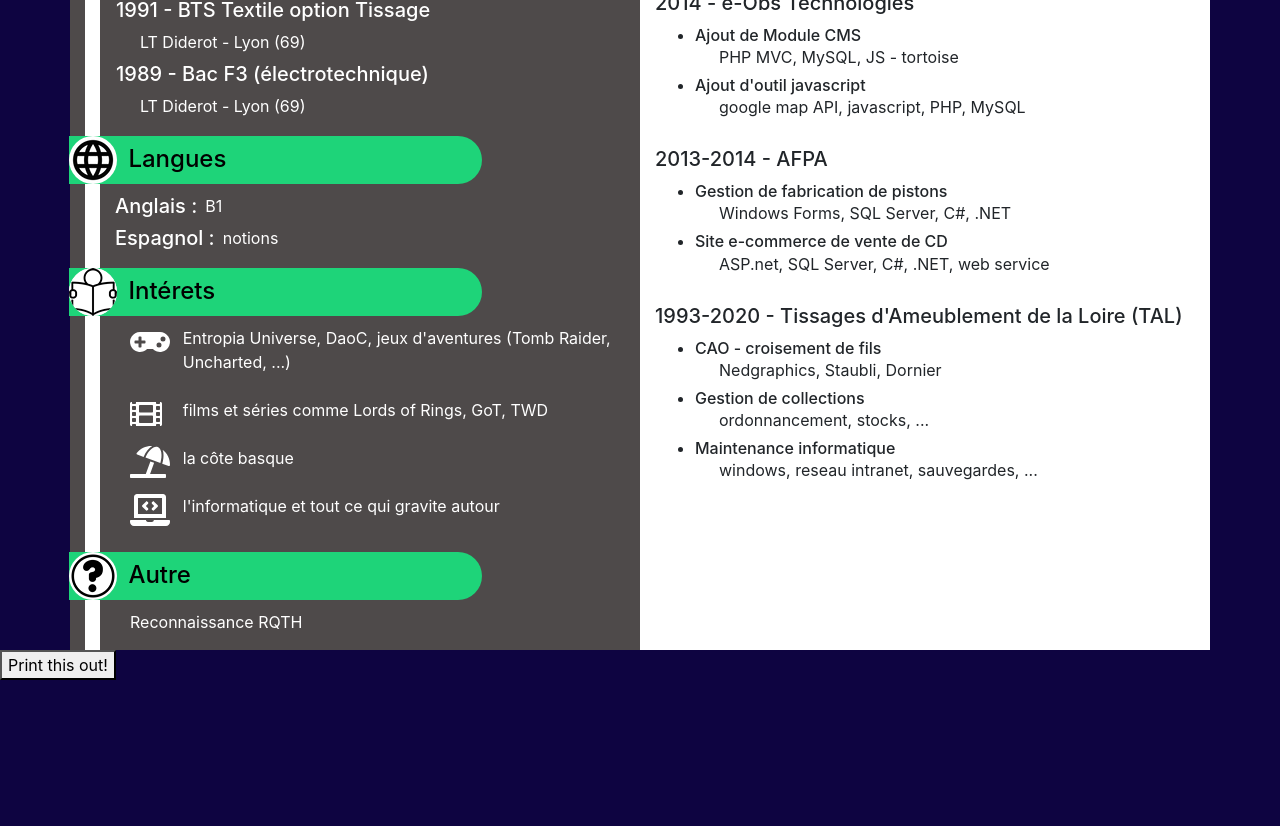
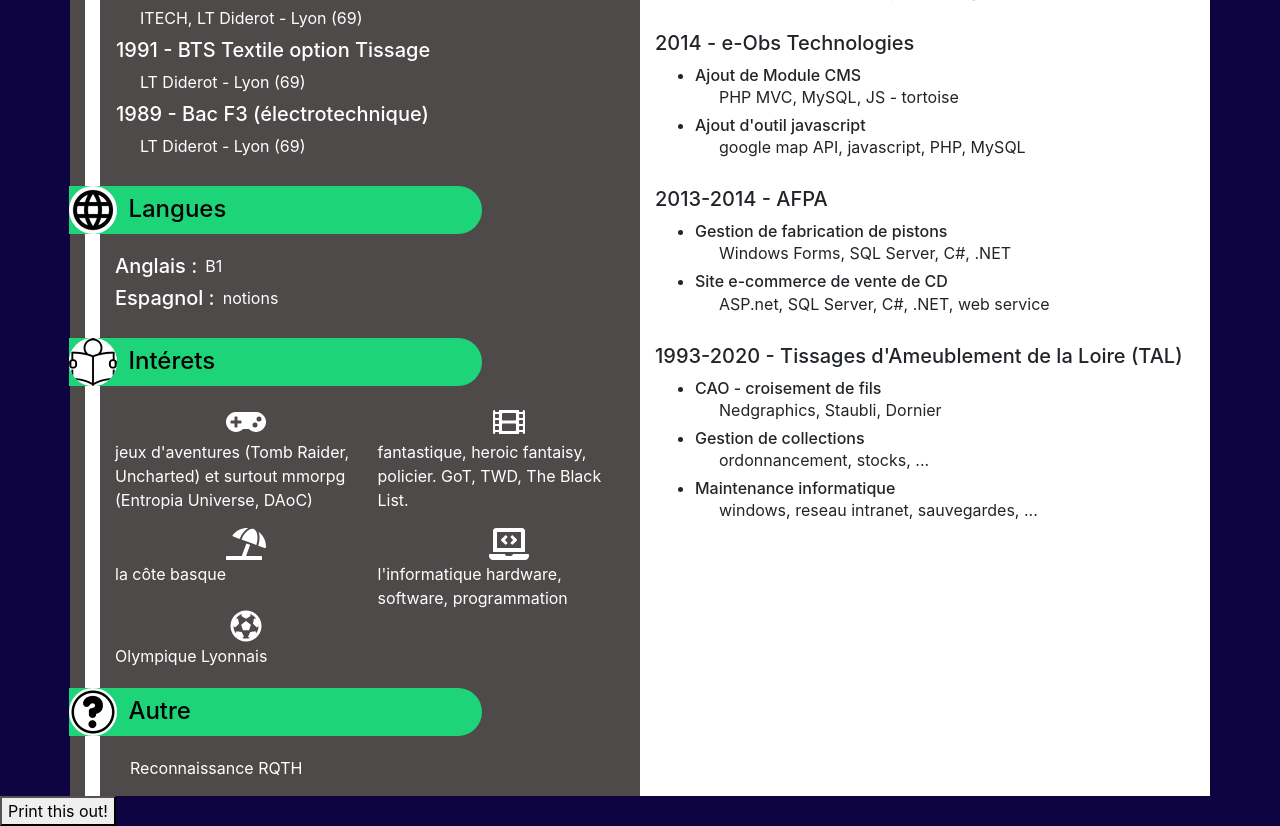
Before and after one commit to DavidDvpt/dev-web-cv, a React (Create React App) app: page /curriculum in a window 1280 px wide. Shown: the part 780-1606 px from the top of the page. Before the commit the page ends 1460 px from the top, so only its background shows below. Built offline with nearby package versions, Linux system fonts and the light colour scheme.

Commit message:
add football + css in row

```diff
--- a/src/components/Curriculum/Interets.jsx
+++ b/src/components/Curriculum/Interets.jsx
@@ -3,6 +3,7 @@ import {
     faGamepad,
     faLaptopCode,
     faUmbrellaBeach,
+    faFutbol,
 } from "@fortawesome/free-solid-svg-icons";
 import { FontAwesomeIcon } from "@fortawesome/react-fontawesome";
 import { Col, Row } from "reactstrap";
@@ -11,48 +12,60 @@ import hobby from "../../images/hobby.png";
 
 function Interets() {
     return (
-        <Row>
-            <Col>
-                <h4 className="title titleColLeft col-10">
-                    <img src={hobby} alt="profil" className="profilIcon" />{" "}
-                    Intérets
-                </h4>
-            </Col>
-
-            <Col className="col-12">
-                <Row className="mb-2">
-                    <Col className="col-1">
+        <>
+            <Row>
+                <Col>
+                    <h4 className="title titleColLeft col-10">
+                        <img src={hobby} alt="profil" className="profilIcon" />{" "}
+                        Intérets
+                    </h4>
+                </Col>
+            </Row>
+            <Row className="p-0 mb-3">
+                <Col className="p-0">
+                    <div className="text-center">
                         <FontAwesomeIcon icon={faGamepad} size="2x" />
-                    </Col>
-                    <p className="col-11 pl-4">
-                        Entropia Universe, DaoC, jeux d'aventures (Tomb Raider,
-                        Uncharted, ...)
+                    </div>
+                    <p className="col-11 p-0 m-0">
+                        jeux d'aventures (Tomb Raider, Uncharted) et surtout
+                        mmorpg (Entropia Universe, DAoC)
                     </p>
-                </Row>
-                <Row className="mb-2">
-                    <Col className="col-1">
+                </Col>
+                <Col className="p-0 ">
+                    <div className="text-center">
                         <FontAwesomeIcon icon={faFilm} size="2x" />
-                    </Col>
-                    <p className="col-11 pl-4">
-                        films et séries comme Lords of Rings, GoT, TWD
+                    </div>
+                    <p className="col-11 p-0 m-0">
+                        fantastique, heroic fantaisy, policier. GoT, TWD, The
+                        Black List.
                     </p>
-                </Row>
-                <Row className="mb-2">
-                    <Col className="col-1">
+                </Col>
+            </Row>
+            <Row>
+                <Col className="p-0">
+                    <div className="text-center">
                         <FontAwesomeIcon icon={faUmbrellaBeach} size="2x" />
-                    </Col>
-                    <p className="col-11 pl-4">la côte basque</p>
-                </Row>
-                <Row className="mb-2">
-                    <Col className="col-1">
+                    </div>
+                    <p className="col-11 p-0 m-0">la côte basque</p>
+                </Col>
+                <Col className="p-0">
+                    <div className="text-center">
                         <FontAwesomeIcon icon={faLaptopCode} size="2x" />
-                    </Col>
-                    <p className="col-11 pl-4">
-                        l'informatique et tout ce qui gravite autour
+                    </div>
+                    <p className="col-11 p-0 m-0">
+                        l'informatique hardware, software, programmation
                     </p>
-                </Row>
-            </Col>
-        </Row>
+                </Col>
+            </Row>
+            <Row>
+                <Col className="p-0 col-6">
+                    <div className="text-center">
+                        <FontAwesomeIcon icon={faFutbol} size="2x" />
+                    </div>
+                    <p className="col-11 p-0 m-0">Olympique Lyonnais</p>
+                </Col>
+            </Row>
+        </>
     );
 }
 
--- a/src/components/Curriculum/curriculum.scss
+++ b/src/components/Curriculum/curriculum.scss
@@ -58,7 +58,7 @@ $fontColorSecondary: white;
 .title {
     background-color: $backgroundTernary;
     color: $fontColorPrimary;
-    margin: 10px 0px;
+    margin: 20px 0px;
     padding-left: 0px !important;
     border-radius: 0px 100px 100px 0%;
 }
```
